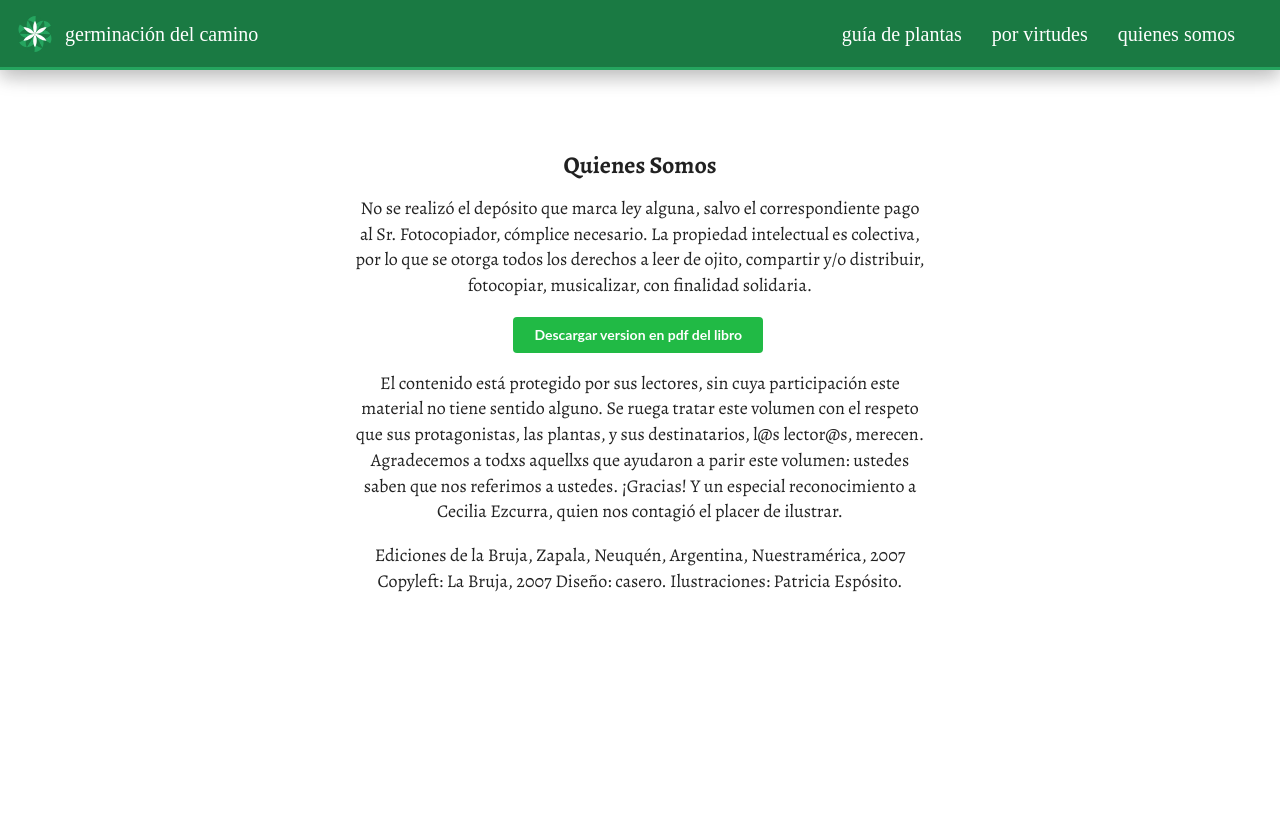
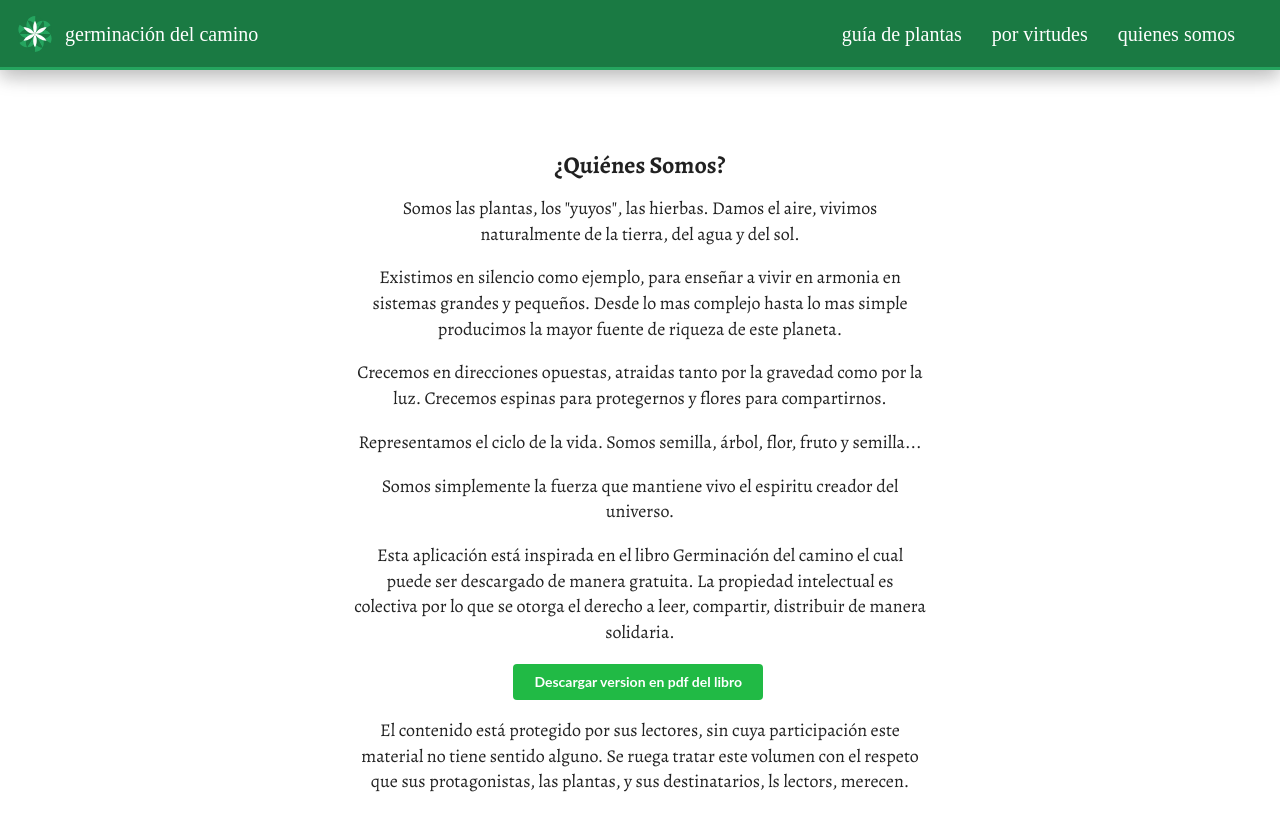
Before and after one commit to germinacion/germinacion.github.io, a Jekyll site: the page built from quienes-somos.html, in a window 1280 px wide. Shown: the top 831 px of the page. Built offline with Jekyll 4.4.1, drawn with Linux system fonts in a browser that asks for light colours; some web fonts are replaced.

Commit message:
Update quienes-somos.html

```diff
--- a/quienes-somos.html
+++ b/quienes-somos.html
@@ -4,11 +4,31 @@ layout: default
 {% include nav.html %}
 <div class="about">
 	<h2>
-	Quienes Somos
+		¿Quiénes Somos?
 	</h2>
+
 	<p>
-	No se realizó el depósito que marca ley alguna, salvo el correspondiente pago al Sr. Fotocopiador, cómplice necesario. La propiedad intelectual es colectiva, por lo que se otorga todos los derechos a leer de ojito, compartir y/o distribuir, fotocopiar, musicalizar, con finalidad solidaria.
+	Somos las plantas, los "yuyos", las hierbas. Damos el aire, vivimos naturalmente de la tierra, del agua y del sol.
+	</p>
 
+	<p>
+	Existimos en silencio como ejemplo, para enseñar a vivir en armonia en sistemas grandes y pequeños.
+	Desde lo mas complejo hasta lo mas simple producimos la mayor fuente de riqueza de este planeta.
+	</p>
+	<p>
+	Crecemos en direcciones opuestas, atraidas tanto por la gravedad como por la luz. Crecemos espinas para protegernos y flores para compartirnos.
+	</p>
+	<p>
+	Representamos el ciclo de la vida. Somos semilla, árbol, flor, fruto y semilla...
+	</p>
+	<p>
+	Somos simplemente la fuerza que mantiene vivo el espiritu creador del universo.
+	</p>
+	<p>
+		Esta aplicación está inspirada en el libro Germinación del camino el cual
+	puede ser descargado de manera gratuita.
+	La propiedad intelectual es colectiva por lo que se otorga el derecho
+	a leer, compartir, distribuir de manera solidaria.
 	</p>
 	<p>
 		<a href="https://issuu.com/juan3109/docs/adriana_marcus_-_germinaci__n_del_c" target="_blank" class="ui button green">
@@ -16,13 +36,7 @@ layout: default
 		</a>
 	</p>
 	<p>
-
-	El contenido está protegido por sus lectores, sin cuya participación este material no tiene sentido alguno. Se ruega tratar este volumen con el respeto que sus protagonistas, las plantas, y sus destinatarios, l@s lector@s, merecen. Agradecemos a todxs aquellxs que ayudaron a parir este volumen: ustedes saben que nos referimos a ustedes. ¡Gracias! Y un especial reconocimiento a Cecilia Ezcurra, quien nos contagió el placer de ilustrar.
-</p>
-<p>
-	Ediciones de la Bruja, Zapala, Neuquén, Argentina, Nuestramérica, 2007
-	Copyleft: La Bruja, 2007
-	Diseño: casero.
-	Ilustraciones: Patricia Espósito.
+	El contenido está protegido por sus lectores, sin cuya participación este material no tiene sentido alguno. Se ruega tratar este volumen con el respeto que sus protagonistas,
+	las plantas, y sus destinatarios, ls lectors, merecen.
 	</p>
 </div>
```
Lines whose indentation alone changed are shown as unchanged.
